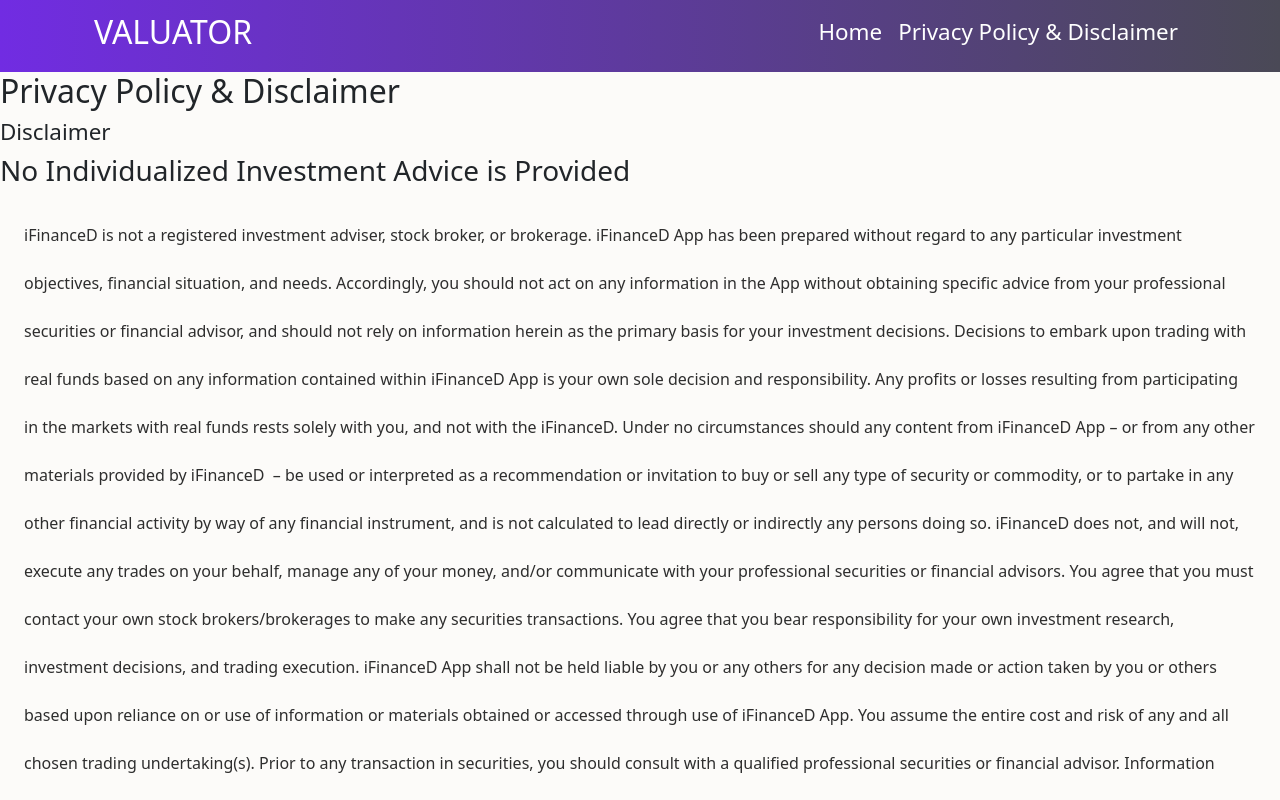
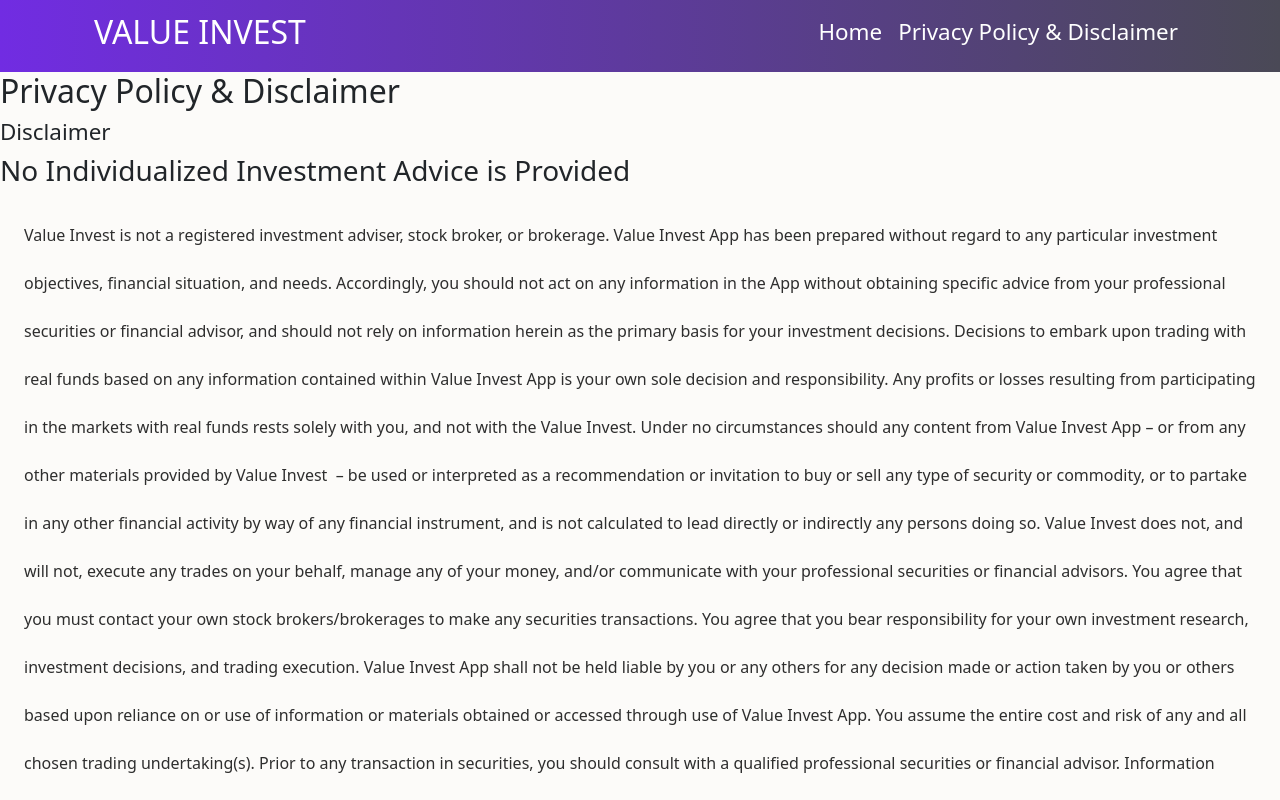
Before and after one commit to akdzmitry/valuator, a plain HTML site: page disclaimer.html in a window 1280 px wide. Shown: the top 800 px of the page. Drawn offline with nearby package versions, Linux system fonts and the light colour scheme.

Commit message:
updated app name

```diff
--- a/disclaimer.html
+++ b/disclaimer.html
@@ -17,7 +17,7 @@
                 <div class="container-fluid">
                     <a class="navbar-brand" href="index.html">
                         <h1>
-                            VALUATOR
+                            VALUE INVEST
                         </h1>
                     </a>
                     <button class="navbar-toggler ms-auto" type="button" data-bs-toggle="collapse"
@@ -64,23 +64,23 @@
 
         <h6>
             <p class="main-text">
-                iFinanceD is not a registered investment adviser, stock broker, or brokerage. iFinanceD App has been prepared without regard to any particular investment objectives, financial situation, and needs. Accordingly, you should not act on any information in the App without obtaining specific advice from your professional securities or financial advisor, and should not rely on information herein as the primary basis for your investment decisions. Decisions to embark upon trading with real funds based on any information contained within iFinanceD App is your own sole decision and responsibility. Any profits or losses resulting from participating in the markets with real funds rests solely with you, and not with the iFinanceD.
+                Value Invest is not a registered investment adviser, stock broker, or brokerage. Value Invest App has been prepared without regard to any particular investment objectives, financial situation, and needs. Accordingly, you should not act on any information in the App without obtaining specific advice from your professional securities or financial advisor, and should not rely on information herein as the primary basis for your investment decisions. Decisions to embark upon trading with real funds based on any information contained within Value Invest App is your own sole decision and responsibility. Any profits or losses resulting from participating in the markets with real funds rests solely with you, and not with the Value Invest.
 
-                Under no circumstances should any content from iFinanceD App – or from any other materials provided by iFinanceD  – be used or interpreted as a recommendation or invitation to buy or sell any type of security or commodity, or to partake in any other financial activity by way of any financial instrument, and is not calculated to lead directly or indirectly any persons doing so.
+                Under no circumstances should any content from Value Invest App – or from any other materials provided by Value Invest  – be used or interpreted as a recommendation or invitation to buy or sell any type of security or commodity, or to partake in any other financial activity by way of any financial instrument, and is not calculated to lead directly or indirectly any persons doing so.
 
-                iFinanceD does not, and will not, execute any trades on your behalf, manage any of your money, and/or communicate with your professional securities or financial advisors. You agree that you must contact your own stock brokers/brokerages to make any securities transactions. You agree that you bear responsibility for your own investment research, investment decisions, and trading execution. iFinanceD App shall not be held liable by you or any others for any decision made or action taken by you or others based upon reliance on or use of information or materials obtained or accessed through use of iFinanceD App. You assume the entire cost and risk of any and all chosen trading undertaking(s). Prior to any transaction in securities, you should consult with a qualified professional securities or financial advisor.
+                Value Invest does not, and will not, execute any trades on your behalf, manage any of your money, and/or communicate with your professional securities or financial advisors. You agree that you must contact your own stock brokers/brokerages to make any securities transactions. You agree that you bear responsibility for your own investment research, investment decisions, and trading execution. Value Invest App shall not be held liable by you or any others for any decision made or action taken by you or others based upon reliance on or use of information or materials obtained or accessed through use of Value Invest App. You assume the entire cost and risk of any and all chosen trading undertaking(s). Prior to any transaction in securities, you should consult with a qualified professional securities or financial advisor.
 
                 Information Provided May Not Be Accurate At All Times
 
-                The historical and current end-of-day data used in iFinanceD App is provided by https://financialmodelingprep.com/, an independent third party data source. Intraday data delayed per exchange requirements.
+                The historical and current end-of-day data used in Value Invest App is provided by https://financialmodelingprep.com/, an independent third party data source. Intraday data delayed per exchange requirements.
 
-                You agree that the information provided on iFinanceD App is not guaranteed to be accurate at all times, and that the iFinanceD is not accountable for any errors. iFinanceD does not represent, endorse, warrant, or takes any responsibility as to the accuracy or completeness of any information contained herein, including of any advertisements or third-party content on the iFinanceD App. iFinanceD also does not represent, endorse, warrant, or take any responsibility that the companies which issue securities that are the subject of the information provided on iFinanceD App are subject to, or in compliance with, informational reporting requirements imposed by the Securities Exchange act of 1934, or any other federal or state laws. IFinanceD App does not purport to provide a complete description of the securities market or developments to which reference is made and, thus, there may be instances when fundamental, technical, and quantitative opinions may not be in concert.
+                You agree that the information provided on Value Invest App is not guaranteed to be accurate at all times, and that the Value Invest is not accountable for any errors. Value Invest does not represent, endorse, warrant, or takes any responsibility as to the accuracy or completeness of any information contained herein, including of any advertisements or third-party content on the Value Invest App. Value Invest also does not represent, endorse, warrant, or take any responsibility that the companies which issue securities that are the subject of the information provided on Value Invest App are subject to, or in compliance with, informational reporting requirements imposed by the Securities Exchange act of 1934, or any other federal or state laws. Value Invest App does not purport to provide a complete description of the securities market or developments to which reference is made and, thus, there may be instances when fundamental, technical, and quantitative opinions may not be in concert.
 
                 You are advised not to rely solely on this data, but rather to double-check any data points (including individual stock prices) via your own independent sources. No technical trading method guarantees market omniscience or will give buy or sell signals with perfect accuracy; sound money management must always be used. You are encouraged to use your own research to form your own assessments of speculative value.
 
-                You agree that any use of or reliance upon any information on iFinanceD App shall be at your sole risk. IFinanceD  accepts no liability to you or any other person whatsoever, whether in contract, in tort, for negligence, or otherwise for any direct or consequential loss of any kind arising out of the use of iFinanceD App or any information therein (except insofar as any statutory liability cannot be excluded). IFinanceD  reserves the right, in its sole discretion and without any obligation, to make modifications to any portion of iFinanceD App, or other materials, at any time.
+                You agree that any use of or reliance upon any information on Value Invest App shall be at your sole risk. Value Invest  accepts no liability to you or any other person whatsoever, whether in contract, in tort, for negligence, or otherwise for any direct or consequential loss of any kind arising out of the use of Value Invest App or any information therein (except insofar as any statutory liability cannot be excluded). Value Invest  reserves the right, in its sole discretion and without any obligation, to make modifications to any portion of Value Invest App, or other materials, at any time.
 
-                Due to the electronic nature of the internet, the Site, iFinanceD App, and/or iFinanceD ’s email distributions could fail at any given time. IFinanceD  will not be responsible for unavailability of use of the Site, iFinanceD App, and/or email distributions. Nor will iFinanceD  guarantee or be responsible for undelivered emails due to internet bandwidth problems, equipment failure, other delays or failures or disruptions, and for any acts of God. IFinanceD  does not warrant that the transmission of emails will be uninterrupted or error-free.
+                Due to the electronic nature of the internet, the Site, Value Invest App, and/or Value Invest ’s email distributions could fail at any given time. Value Invest  will not be responsible for unavailability of use of the Site, Value Invest App, and/or email distributions. Nor will Value Invest  guarantee or be responsible for undelivered emails due to internet bandwidth problems, equipment failure, other delays or failures or disruptions, and for any acts of God. Value Invest  does not warrant that the transmission of emails will be uninterrupted or error-free.
 
                 Investing is Inherently Risky
 
@@ -88,7 +88,7 @@
 
                 Privacy Policy
 
-                Your privacy is important to us. It is Dzmitry Akishyn's policy to respect your privacy regarding any information we may collect from you through our app, iFinanceD.
+                Your privacy is important to us. It is Dzmitry Akishyn's policy to respect your privacy regarding any information we may collect from you through our app, Value Invest.
 
                 We only ask for personal information when we truly need it to provide a service to you. We collect it by fair and lawful means, with your knowledge and consent. We also let you know why we’re collecting it and how it will be used.
 
```
Also changed, not shown: index.html (+1 -1 lines), images/calculator.PNG, images/saved_calculations.PNG, 1 other file.
